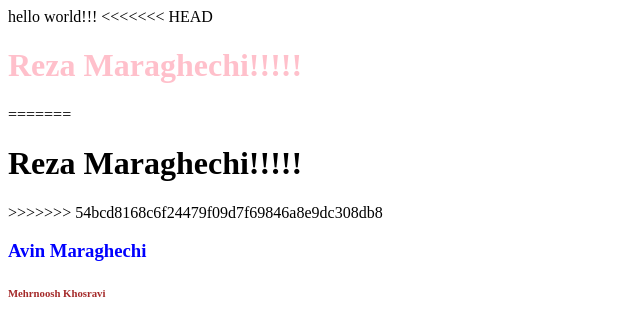
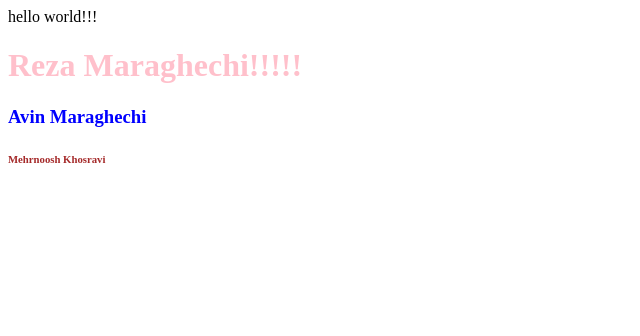
Before and after one commit to Reza216/cs50xiran, a plain HTML site: page index.html in a window 1280 px wide. Shown: the whole page, without its empty margins (0-640 px from the left). Drawn offline with Linux system fonts and the light colour scheme.

Commit message:
fix error

```diff
--- a/index.html
+++ b/index.html
@@ -9,11 +9,7 @@
 <body>
     hello world!!!
 
-<<<<<<< HEAD
     <h1 style="color:pink;">Reza Maraghechi!!!!!</h1>
-=======
-    <h1 style="color:black;">Reza Maraghechi!!!!!</h1>
->>>>>>> 54bcd8168c6f24479f09d7f69846a8e9dc308db8
     <h3 style="color:blue;">Avin Maraghechi</h3>
     <h6 style="color: brown;">Mehrnoosh Khosravi</h6>
 </body>
```
